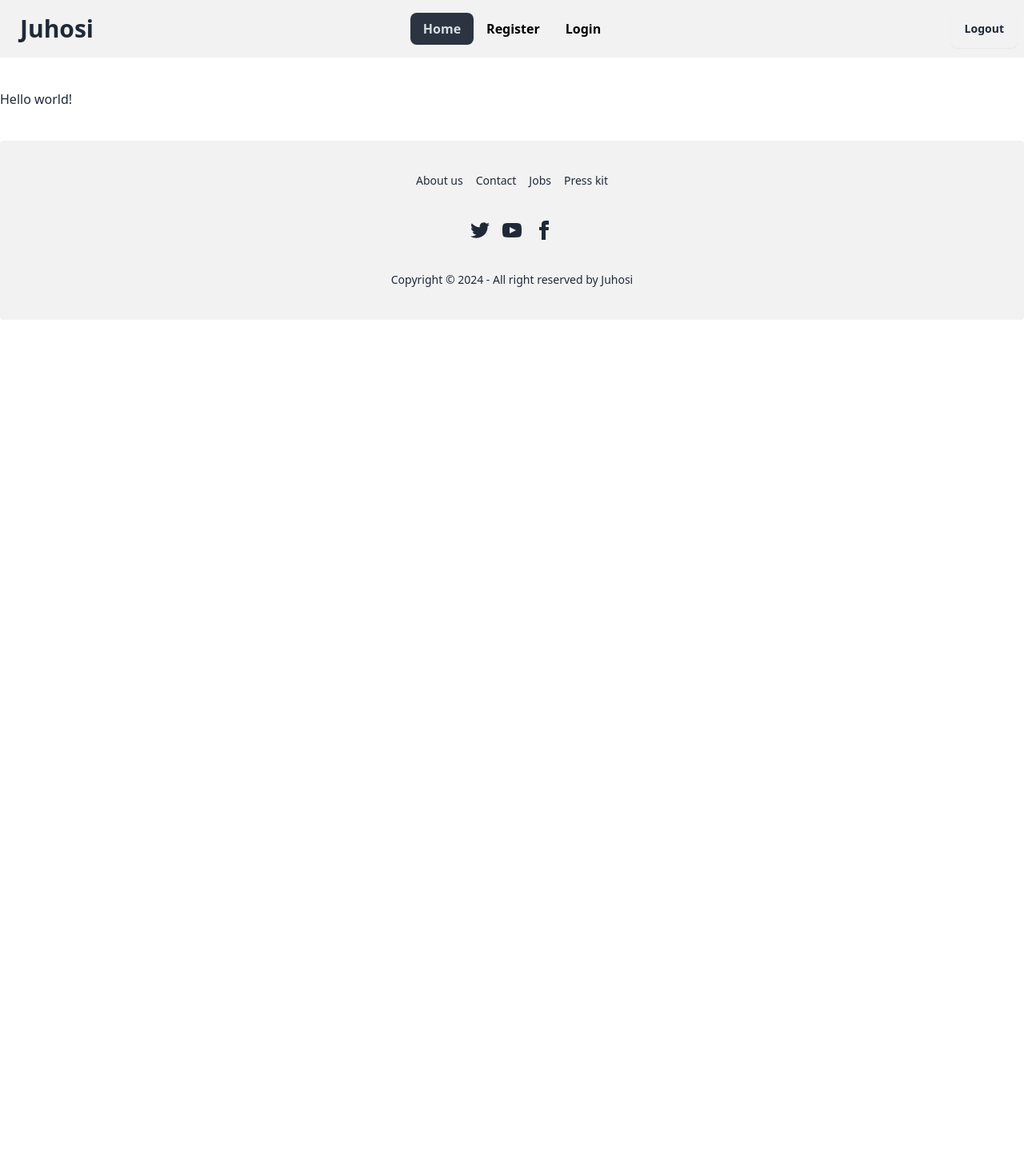
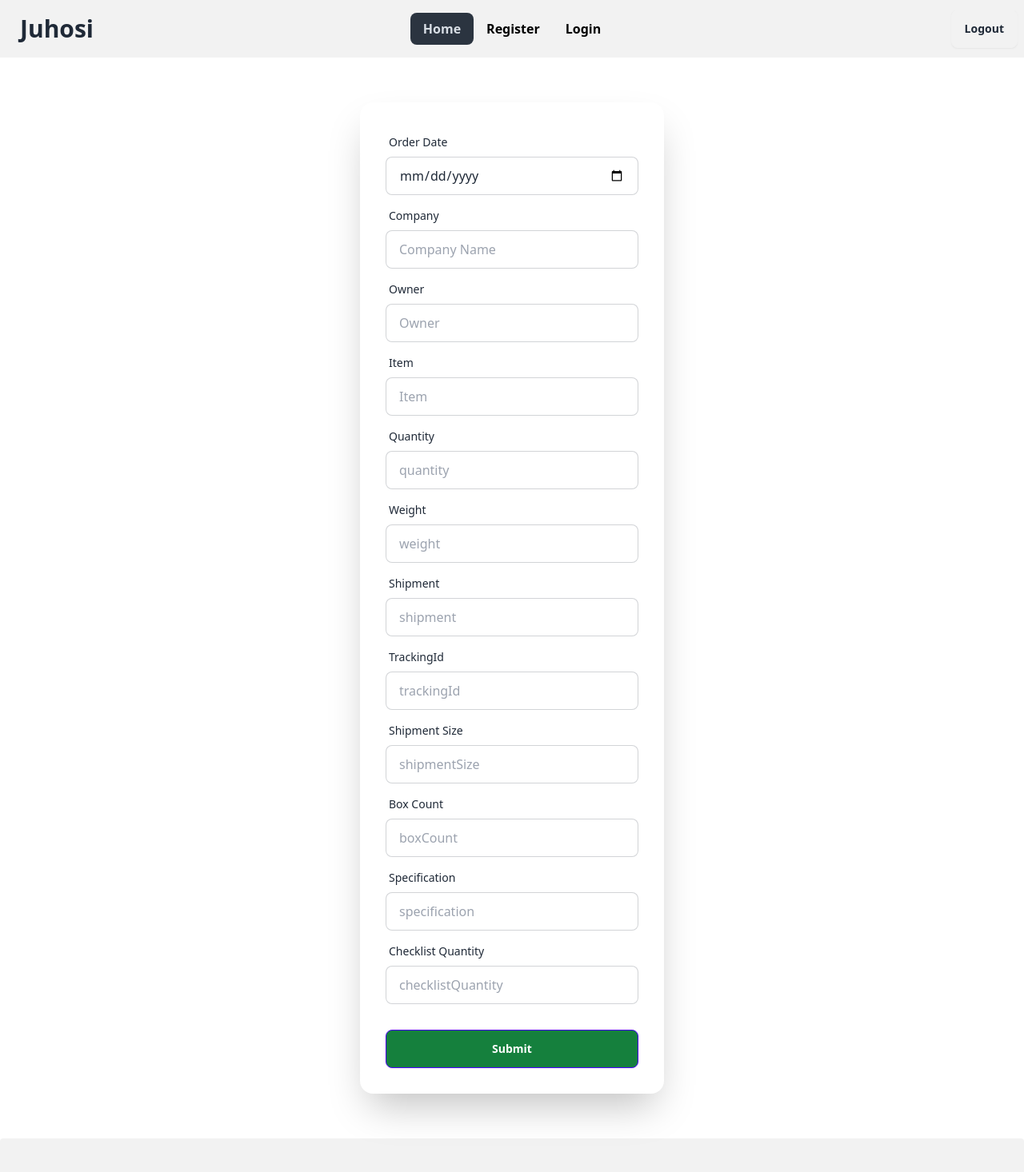
Before and after one commit to gfaruk02/juhosi-assignment-client, a React (Vite) app: page / in a window 1280 px wide. Shown: the top 1466 px of the page at 80% size. Before the commit the page ends 800 px from the top, so only its background shows below. Built offline with nearby package versions, Linux system fonts and the light colour scheme.

Commit message:
create customer form route and design

```diff
--- /dev/null
+++ b/src/Components/Home/CustomerForm.jsx
@@ -0,0 +1,113 @@
+
+const CustomerForm = () => {
+    const handleCustomerForm = e =>{
+        e.preventDefault();
+        const form = e.target;
+        const date = form.date.value;
+        const company = form.company.value;
+        const owner = form.owner.value;
+        const item = form.item.value;
+        const quantity = form.quantity.value;
+        const weight = form.weight.value;
+        const shipment = form.shipment.value;
+        const trackingId = form.trackingId.value;
+        const shipmentSize = form.shipmentSize.value;
+        const boxCount = form.boxCount.value;
+        const specification = form.specification.value;
+        const checklistQuantity = form.checklistQuantity.value;
+
+        const customerFormData = {date,company, owner, item,quantity,weight,shipment,trackingId, shipmentSize,boxCount,specification,checklistQuantity }
+        console.log(customerFormData);
+    }
+    return (
+        <div className="hero bg-base-100">
+            <div className="hero-content">
+            <div className="card shrink-0 w-[380px] shadow-2xl bg-base-100">
+                    <form className="card-body" onSubmit={handleCustomerForm}>
+
+
+                        <div className="form-control">
+                            <label className="label">
+                                <span className="label-text">Order Date</span>
+                            </label>
+                            <input name="date" type="date" className="input input-bordered" required />
+                        </div>
+                        <div className="form-control">
+                            <label className="label">
+                                <span className="label-text">Company</span>
+                            </label>
+                            <input name="company" type="Text" placeholder="Company Name" className="input input-bordered" required />
+                        </div>
+                        <div className="form-control">
+                            <label className="label">
+                                <span className="label-text">Owner</span>
+                            </label>
+                            <input name="owner" type="text" placeholder="Owner" className="input input-bordered" required />
+                        </div>
+                        <div className="form-control">
+                            <label className="label">
+                                <span className="label-text">Item</span>
+                            </label>
+                            <input name="item" type="text" placeholder="Item" className="input input-bordered" required />
+                        </div>
+                        <div className="form-control">
+                            <label className="label">
+                                <span className="label-text">Quantity</span>
+                            </label>
+                            <input name="quantity" type="text" placeholder="quantity" className="input input-bordered" required />
+                        </div>
+                        <div className="form-control">
+                            <label className="label">
+                                <span className="label-text">Weight</span>
+                            </label>
+                            <input name="weight" type="text" placeholder="weight" className="input input-bordered" required />
+                        </div>
+                        <div className="form-control">
+                            <label className="label">
+                                <span className="label-text">Shipment</span>
+                            </label>
+                            <input name="shipment" type="text" placeholder="shipment" className="input input-bordered" required />
+                        </div>
+                        <div className="form-control">
+                            <label className="label">
+                                <span className="label-text">TrackingId</span>
+                            </label>
+                            <input name="trackingId" type="text" placeholder="trackingId" className="input input-bordered" required />
+                        </div>
+                        <div className="form-control">
+                            <label className="label">
+                                <span className="label-text">Shipment Size</span>
+                            </label>
+                            <input name="shipmentSize" type="text" placeholder="shipmentSize" className="input input-bordered" required />
+                        </div>
+                        <div className="form-control">
+                            <label className="label">
+                                <span className="label-text">Box Count</span>
+                            </label>
+                            <input name="boxCount" type="text" placeholder="boxCount" className="input input-bordered" required />
+                        </div>
+                        <div className="form-control">
+                            <label className="label">
+                                <span className="label-text">Specification</span>
+                            </label>
+                            <input name="specification" type="text" placeholder="specification" className="input input-bordered" required />
+                        </div>
+                        <div className="form-control">
+                            <label className="label">
+                                <span className="label-text">Checklist Quantity</span>
+                            </label>
+                            <input name="checklistQuantity" type="text" placeholder="checklistQuantity" className="input input-bordered" required />
+                        </div>
+
+
+                        <div className="form-control mt-6">
+                            <button className="btn btn-primary text-white font-semibold bg-green-700 hover:bg-green-900"> Submit</button>
+                        </div>
+                    </form>
+                </div>
+            </div>
+        </div>
+    );
+};
+
+export default CustomerForm;
--- a/src/Pages/Home.jsx
+++ b/src/Pages/Home.jsx
@@ -1,9 +1,10 @@
+import CustomerForm from "../Components/Home/CustomerForm";
 
 
 const Home = () => {
     return (
         <div>
-          <div>Hello world!</div>
+          <CustomerForm></CustomerForm>
         </div>
     );
 };
```
